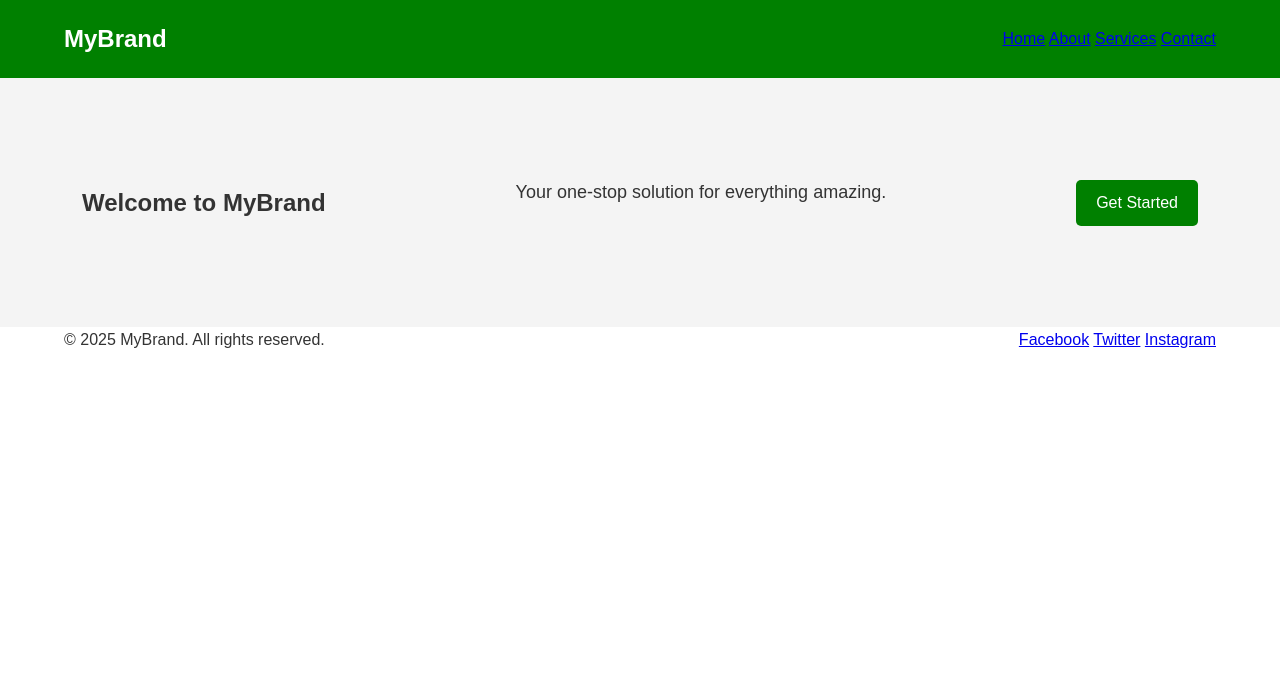
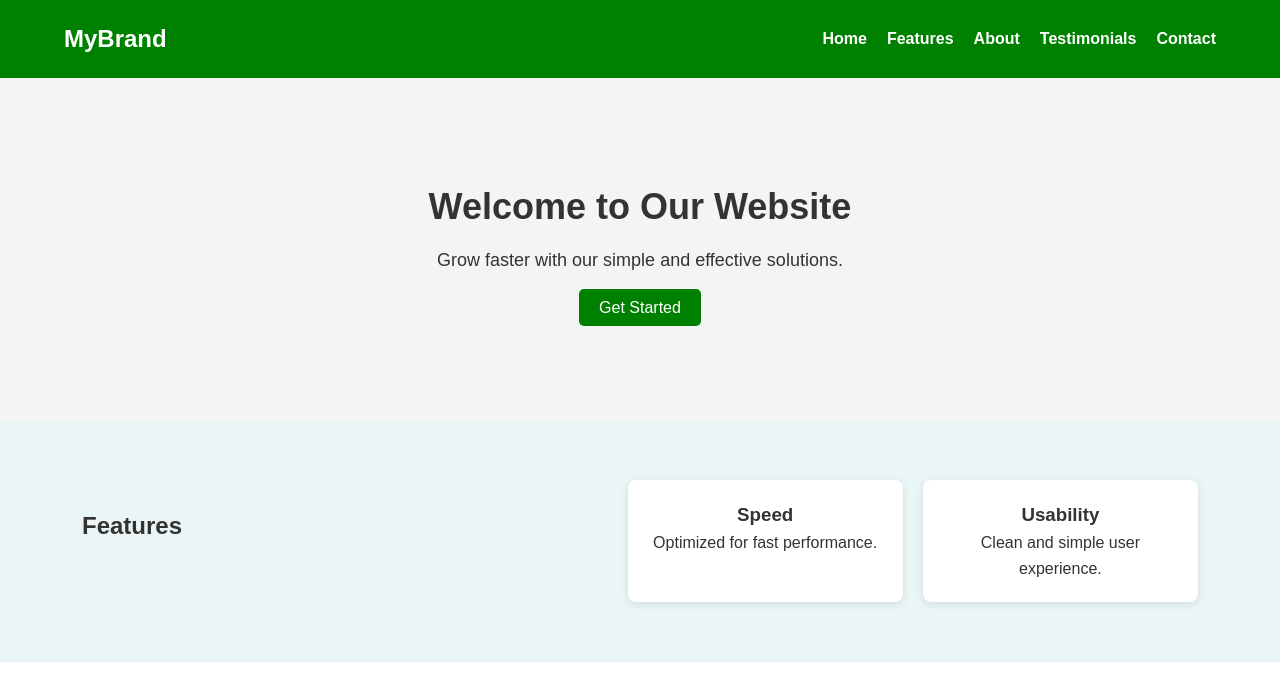
Before and after one commit to indian3lion6/Intern_practice, a plain HTML site: page index.html in a window 1280 px wide. Drawn offline with Linux system fonts and the light colour scheme.

Commit message:
Update index.html

```diff
--- a/index.html
+++ b/index.html
@@ -4,43 +4,43 @@
   <meta charset="UTF-8" />
   <meta name="viewport" content="width=device-width, initial-scale=1.0"/>
   <title>Responsive Landing Page</title>
-  <link rel="stylesheet" href="style.css" />
+  <link rel="stylesheet" href="style.css"/>
 </head>
 <body>
-
   <!-- Header -->
   <header>
-    <div class="container nav-container">
-      <div class="logo">MyBrand</div>
-      <nav class="nav">
-        <a href="#">Home</a>
-        <a href="#">About</a>
-        <a href="#">Services</a>
-        <a href="#">Contact</a>
+    <div class="container">
+      <h1 class="logo">MyBrand</h1>
+      <nav>
+        <ul class="nav-links">
+          <li><a href="#">Home</a></li>
+          <li><a href="#features">Features</a></li>
+          <li><a href="#about">About</a></li>
+          <li><a href="#testimonials">Testimonials</a></li>
+          <li><a href="#contact">Contact</a></li>
+        </ul>
       </nav>
     </div>
   </header>
 
   <!-- Hero Section -->
   <section class="hero">
-    <div class="container hero-content">
-      <h1>Welcome to MyBrand</h1>
-      <p>Your one-stop solution for everything amazing.</p>
-      <a href="#" class="btn">Get Started</a>
+    <div class="hero-content">
+      <h2>Welcome to Our Website</h2>
+      <p>Grow faster with our simple and effective solutions.</p>
+      <a href="#contact" class="btn">Get Started</a>
     </div>
   </section>
 
-  <!-- Footer -->
-  <footer>
-    <div class="container footer-content">
-      <p>&copy; 2025 MyBrand. All rights reserved.</p>
-      <div class="socials">
-        <a href="#">Facebook</a>
-        <a href="#">Twitter</a>
-        <a href="#">Instagram</a>
-      </div>
-    </div>
-  </footer>
-
-</body>
-</html>
+  <!-- Features Section -->
+  <section id="features" class="features">
+    <div class="container">
+      <h2>Features</h2>
+      <div class="feature-grid">
+        <div class="feature">
+          <h3>Speed</h3>
+          <p>Optimized for fast performance.</p>
+        </div>
+        <div class="feature">
+          <h3>Usability</h3>
+          <p>Clean and simple user experience.</p
```
